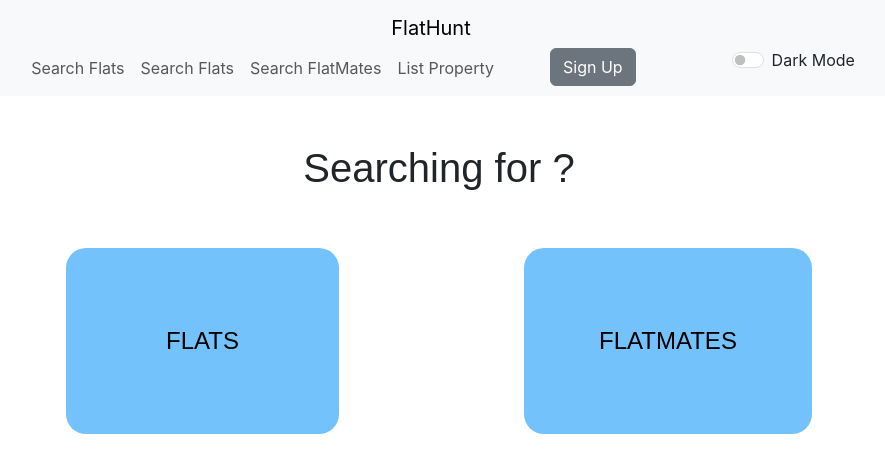
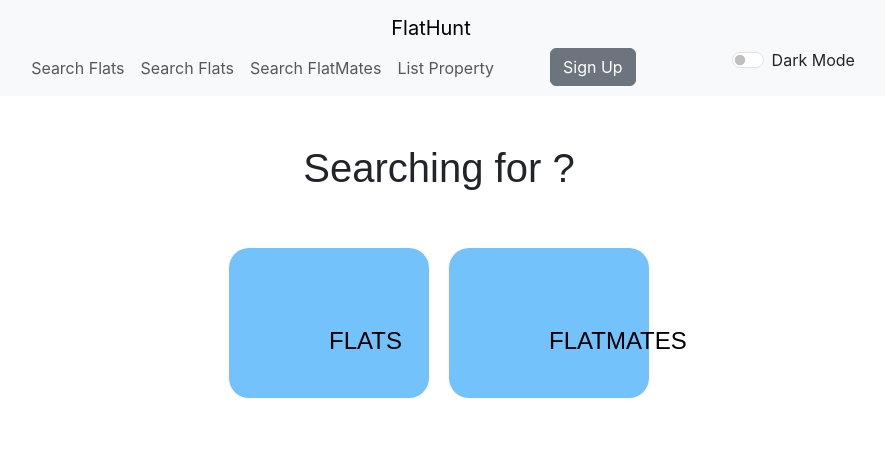
Before and after one commit to Abhranil1033/HD_Project2, a React (Create React App) app in the folder frontend/: page / in a window 1280 px wide. Shown: the top 472 px of the page, without its empty margins (201-1086 px from the left). Built offline with nearby package versions, Linux system fonts and the light colour scheme.

Commit message:
changes between div

```diff
--- a/frontend/src/components/Home/Home.css
+++ b/frontend/src/components/Home/Home.css
@@ -9,16 +9,13 @@
 .bottom-half{
     display: flex;
     flex-direction: row;
-    text-align: center;
+    gap:20px;
     justify-content: center;
-    justify-content: space-evenly;
 }
-.flatsbutton{
-    color:black;
-    text-decoration: none;
-    font-family: Arial, Helvetica, sans-serif;
-}
+
 .flats{
+    height:150px;
+    width:150px;
     font-size: 24px;
     padding: 75px 100px;
     border-radius:20px;
@@ -27,7 +24,14 @@
 }
 .flats:hover{
     background-color:#B0E0E6;
-    color:#B0E0E6;
+    color:black;
+}
+.flatsbutton{
+    color:black;
+    text-decoration: none;
+    justify-content: center;
+    text-align: justify;
+    font-family: Arial, Helvetica, sans-serif;
 }
 .flatmatesbutton{
     color:black;
@@ -35,8 +39,10 @@
     font-family: Arial, Helvetica, sans-serif;
 }
 .flatmates{
+    height:150px;
+    width:150px;
     font-size: 24px;
-    padding: 75px 75px;
+    padding: 75px 100px;
     border-radius: 20px;
     background-color: #73C2FB;
     color: black;
@@ -44,5 +50,5 @@
 }
 .flatmates:hover{
     background-color:#B0E0E6;
-    color:#B0E0E6;
+    color:black;
 }
```
